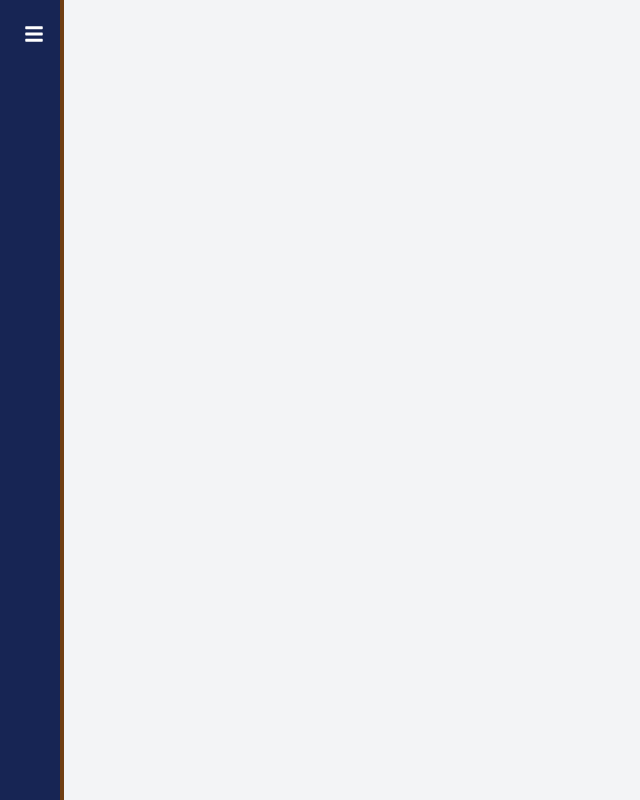
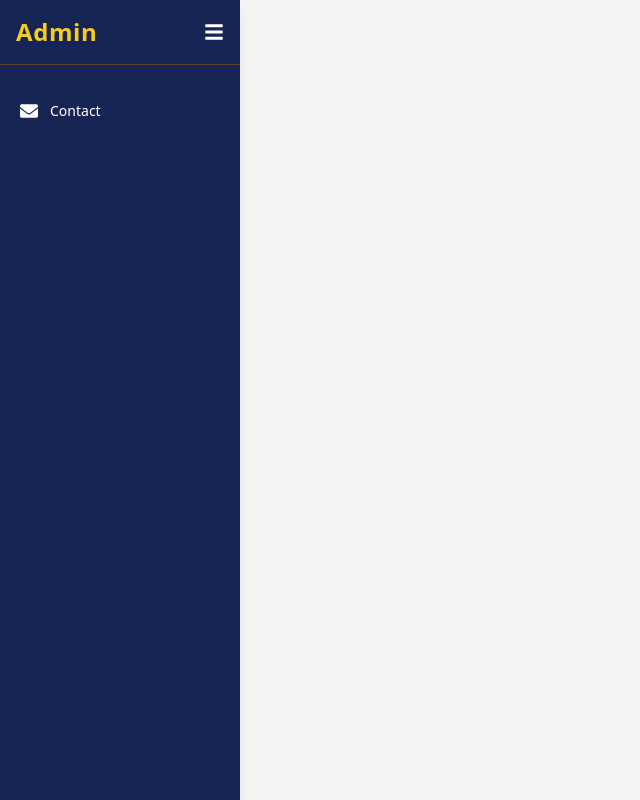
Before and after one commit to adityasinghchouhan1/Eventplanner-, a React (Vite) app in the folder Admin/: page /dashboard in a window 1280 px wide. Shown: the whole page, without its empty margins (0-640 px from the left). Built offline with nearby package versions, Linux system fonts and the light colour scheme.

Commit message:
change styling of admin

```diff
--- a/Admin/src/Components/Sidebar.jsx
+++ b/Admin/src/Components/Sidebar.jsx
@@ -1,51 +1,76 @@
 import React, { useState } from 'react'
-import { FaBars } from 'react-icons/fa'
-import { Outlet, Link } from 'react-router-dom'
+import { FaBars, FaEnvelope } from 'react-icons/fa'
+import { Outlet, Link, useLocation } from 'react-router-dom'
+
 const Sidebar = () => {
-  const [isOpen, setIsOpen] = useState(false)
+  const [isOpen, setIsOpen] = useState(true)
+  const location = useLocation()
+
   const ToggleOpenClose = () => {
     setIsOpen(!isOpen)
   }
+
+  const menuItems = [
+    {
+      name: 'Contact',
+      icon: <FaEnvelope />,
+      path: 'contect',
+    },
+    // Add more menu items here
+  ]
+
   return (
-    <>
-      <div className="flex bg-gray-100 h-screen">
+    <div className="flex h-screen bg-gray-100">
+      {/* Sidebar */}
       <aside
         className={`${
-            isOpen ? 'w-52' : 'w-16'
-          } fixed transition-all duration-300 h-full bg-blue-950 border-r-4 border-yellow-900`}
+          isOpen ? 'w-60' : 'w-16'
+        } bg-blue-950 text-white transition-all duration-300 ease-in-out shadow-lg flex flex-col`}
       >
-          <div className="">
+        {/* Header */}
+        <div className="flex items-center justify-between p-4 border-b border-yellow-900">
           {isOpen && (
-              <div className="text-3xl font-semibold w-full text-center">
-                ADMIN
-              </div>
+            <h1 className="text-2xl font-bold tracking-wide text-yellow-400">
+              Admin
+            </h1>
           )}
-            <button
-              onClick={ToggleOpenClose}
-              className="text-white p-2 ml-4 mt-4"
-            >
+          <button onClick={ToggleOpenClose} className="ml-auto">
             <FaBars size={20} />
           </button>
         </div>
-          <nav className="mt-8 flex flex-col items-start pl-4 text-white">
+
+        {/* Nav */}
+        <nav className="flex-1 mt-6 px-2 space-y-2">
+          {menuItems.map((item, index) => (
+            <Link
+              to={item.path}
+              key={index}
+              className={`flex items-center gap-3 p-3 rounded-lg transition-all hover:bg-blue-800 ${
+                location.pathname.includes(item.path)
+                  ? 'bg-yellow-600 text-white shadow-md'
+                  : ''
+              }`}
+            >
+              <span className="text-lg">{item.icon}</span>
               {isOpen && (
-              <Link to="contect" className="mb-4 hover:underline">
-                Contact
+                <span className="text-sm font-medium">{item.name}</span>
+              )}
             </Link>
-            )}
+          ))}
         </nav>
       </aside>
+
+      {/* Main Content */}
       <div
-          className={`${
-            isOpen ? 'ml-60' : 'ml-16'
-          } transition-all duration-300  h-[100vh]`}
+        className={`flex-1 transition-all duration-300 ${
+          isOpen ? 'ml-16' : 'ml-20'
+        }`}
       >
-          <main className="mt-6">
+        <main className="p-6">
           <Outlet />
         </main>
       </div>
     </div>
-    </>
   )
 }
 
```
Lines whose indentation alone changed are shown as unchanged.
